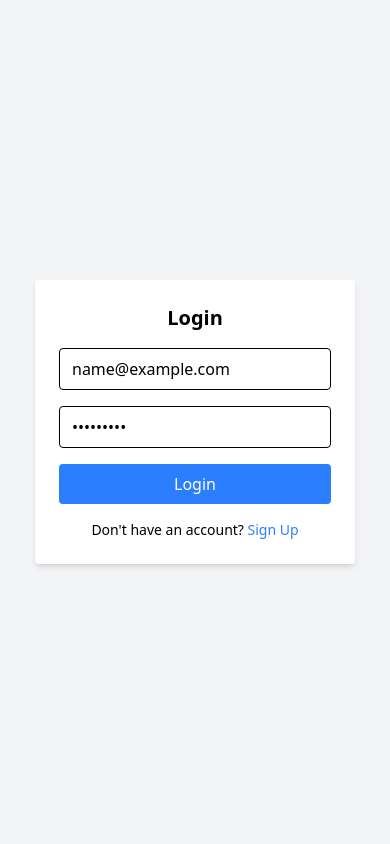
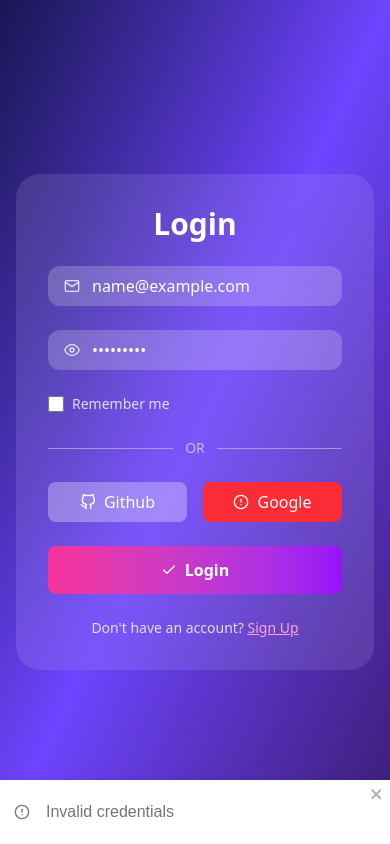
Before and after one commit to samarth1mishra/Practice_app_react_vite, a React (Vite) app: page /login in a window 390 px wide. Both pictures are taken after typing "name@example.com", "Sample123" into the empty fields and a click on the button "Login". Built offline with nearby package versions, Linux system fonts and the light colour scheme.

Commit message:
improved the responsiveness of Saved Data Tab and UI of Login

```diff
--- a/package.json
+++ b/package.json
@@ -11,10 +11,12 @@
   },
   "dependencies": {
     "@tailwindcss/vite": "^4.1.8",
+    "framer-motion": "^12.16.0",
     "react": "^19.1.0",
     "react-dom": "^19.1.0",
     "react-icons": "^5.5.0",
     "react-router-dom": "^7.6.2",
+    "react-toastify": "^11.0.5",
     "tailwindcss": "^4.1.8"
   },
   "devDependencies": {
--- a/src/components/Login.jsx
+++ b/src/components/Login.jsx
@@ -1,31 +1,76 @@
 import {useState} from 'react'
 import {useNavigate} from 'react-router-dom'
+import {motion} from 'framer-motion';
+import {toast,ToastContainer} from 'react-toastify';
+import 'react-toastify/dist/ReactToastify.css';
+import { FiMail,FiLock,FiEye,FiEyeOff,FiCheck,FiLoader,FiGithub,FiAlertCircle} from 'react-icons/fi';
 
 export const Login=()=>{
     const navigate=useNavigate();
     const [email,setEmail]=useState('');
     const [password,setPassword]=useState('');
-    const handleLogin=(e)=>{
+    const [showPwd,setShowPwd]=useState(false);
+    const [remember,setRemember]=useState(false);
+    const [loading,setLoading]=useState(false);
+    const handleLogin=async(e)=>{
         e.preventDefault();
+        if(!email || !password){
+            toast.error('Please fill in all Details');
+            return;
+        }
+        setLoading(true);
+        await new Promise((r)=>setTimeout(r,1000));
         const user=JSON.parse(localStorage.getItem('user'));
         if(user && user.email===email && user.password===password){
             localStorage.setItem('isLoggedIn',true);
-            navigate('/');
+            if(remember )localStorage.setItem('remember Email',email);
+            toast.success('Login Successful!');
+            setTimeout(()=>navigate('/'),500);
         }else{
-            alert('Invalid Email or Password. Please Try again')
+           toast.error('Invalid credentials',{icon:<FiAlertCircle/>});
         }
+        setLoading(false);
     }
     return (
-        <div className="min-h-screen flex items-center justify-center bg-gray-100 dark:bg-gray-900">
-            <form onSubmit={handleLogin} className="bg-white dark:bg-gray-800 p-6 rounded shadow-md w-80 space-y-4">
-                <h2  className="text-xl font-bold text-center dark:text-white">Login</h2>
-                <input type="email" placeholder="Email" required value={email} onChange={(e)=>setEmail(e.target.value)} className="w-full px-3 py-2 border rounded"/>
-                <input type="password" placeholder="Password" required value={password} onChange={(e)=>setPassword(e.target.value)} className="w-full px-3 py-2 border rounded"/>
-                <button type="Submit" className="w-full bg-blue-500 text-white py-2 rounded hover:bg-blue-600">Login</button>
-                <p className="text-center text-sm dark:text-white">
-                    Don't have an account? <a href="/signup" className="text-blue-500 hover:underline"> Sign Up</a>
+        <div className="relative min-h-screen bg-gradient-to-br from-[#191654] via-[#6e44ff] to-[#3b1c73] overflow-hidden">
+             <motion.div className="absolute -inset-[50%] bg-[radial-gradient(ellipse_at_center,_var(--tw-gradient-stops))] from-purple-300 via-pink-400 to-indigo-500 opacity-30 blur-3xl animate-pulse" animate={{rotate:360}} transition={{repeat:Infinity,duration:30,ease:'linear'}}/>
+             <div className="relative flex items-center justify-center min-h-screen px-4 py-12">
+            <motion.form onSubmit={handleLogin} initial={{opacity:0,scale:0.9}} animate={{opacity:1,scale:1}} transition={{duration:0.6,ease:'easeOut'}} className="relative z-10 w-full max-w-md p-8 bg-white/10 backdrop-blur-xl rounded-3xl shadow-2cl space-y-6 border-white/20">
+           {/* <form onSubmit={handleLogin} className="bg-white dark:bg-gray-800 p-6 rounded shadow-md w-80 space-y-4"> */}
+                <h2  className="text-center text-3xl font-bold text-white drop-shadow-cl">Login</h2>
+                <div className="flex items-center bg-white/20 rounded-xl px-4 py-2 focus-within:ring-2 ring-white/40 transition"><FiMail className="text-white/80 mr-3"/>
+                <input type="email" placeholder="Email" value={email} onChange={(e)=>setEmail(e.target.value)} className="flex-1 bg-transparent outline-none text-white placeholder-white/70"/>
+                </div>
+                <div className="flex items-center bg-white/20 rounded-xl px-4 py-2 focus-within:ring-2 ring-white/40 transition">
+                {showPwd ?(
+                    <FiEyeOff className="text-white/80 mr-3 cursor-pointer" onClick={()=>setShowPwd(false)}/>
+                ):(<FiEye className="text-white/80 mr-3 cursor pointer" onClick={()=>setShowPwd(true)}/>)}
+                <input type={showPwd?"text":"password"} placeholder="Password" value={password} onChange={(e)=>setPassword(e.target.value)} className="flex-1 bg-transparent outline-none text-white placeholder-white/70"/>
+                </div>
+                <label className="flex items-center text-white/80 text-sm space-x-2">
+                <input type="checkbox" checked={remember} onChange={(e)=>setRemember(e.target.checked)} className="form-checkbox h-4 w-4 accent-pink-500"/>
+                <span>Remember me</span>
+                </label>
+                <div className="flex items-center text-white/60 text-sm">
+                <span className="flex-grow h-px bg-white/40"></span>
+                <span className="px-3">OR</span>
+                <span className="flex-grow h-px bg-white/40"></span>
+                </div>
+                <div className="flex gap-4">
+                    <button type="button" className="flex-1 flex items-center justify-center gap-2 py-2 bg-white/30 text-white rounded-lg hover:bg-white/40 transition">
+                    <FiGithub/> Github
+                    </button>
+                    <button type="button"  className="flex-1 flex items-center justify-center gap-2 py-2 bg-red-500 text-white rounded-lg hover:bg-red-600 transition">
+                    <FiAlertCircle/> Google
+                    </button>
+                </div>
+                <button type="Submit" disabled={loading}  className="w-full flex items-center justify-center gap-2 py-3 bg-gradient-to-r from-pink-500 to-purple-600 text-white font-bold rounded-lg hover:scale-[1.02] hover:shadow-lg transition disabled:opacity-70">{loading?<FiLoader className="animate-spin"/>:<FiCheck/>}{loading?'Logging in...':'Login'}</button>
+                <p className="text-center text-sm text-white/80">
+                    Don't have an account?{' '}<a href="/signup" className="underline text-pink-300 hover:text-pink-400 transition"> Sign Up</a>
                 </p>
-            </form>
+            </motion.form>
+        </div>
+        <ToastContainer position="bottom-center" autoClose={3000} hideProgressBar/>
         </div>
     )
 
--- a/src/components/ViewFormData.jsx
+++ b/src/components/ViewFormData.jsx
@@ -1,5 +1,5 @@
 import {useState,useEffect} from 'react'
-import {FiTrash2,FiDownload,FiClipboard,FiFileText} from 'react-icons/fi';
+import {FiTrash2,FiDownload,FiClipboard,FiFileText, FiCheckCircle} from 'react-icons/fi';
 export const ViewFormData=()=>{
  const [savedData,setSaveData]=useState(null);
  const [message,setMessage]=useState('');
@@ -46,34 +46,37 @@ export const ViewFormData=()=>{
 
 if(!savedData){
     return (
-        <div className="p-4 text-center text-gray-600 dark:text-gray-300">
-            <p className="text-lg font-bold ">"Form is Not Submitted Yet!. Please Submit It."</p>
+        <div className="flex flex-col items-center justify-center h-full p-8 bg-gradient-to-br from-blue-50 to-purple-100 dark:from-gray-900 dark:to-gray-800 rounded-lg shadow-lg">
+            <FiFileText className="text-6xl text-blue-400 dark:text-gray-600 mb-4 animate-pulse"/>
+            <p className="text-lg font-semibold text-gray-700 dark:text-gray-300 ">"Form is Not Submitted Yet! Please Submit It."</p>
         </div>
     );
 }
 return (
-    <div className="p-4 sm:p-6 md:p-8 max-w-5xl mx-auto">
-        <div className="flex items-center justify-center mb-6 space-x-2">
-        <FiFileText className="text-3xl text-blue-600"/>
+    <div className="p-4 sm:p-6 md:p-8 lg:p-10 max-w-7xl mx-auto">
+        <div className="flex flex-col sm:flex-row items-center justify-center mb-6 gap-4">
+        <FiFileText className="text-3xl text-blue-700 dark:text-blue-300"/>
         <h1 className="text-2xl md:text-3xl font-semibold text-blue-700 dark:text-blue-300 "> Details of the Form That is Submitted </h1>
        </div>
-       <div className="grid grid-cols-1 sm:grid-cols-2  gap-6 bg-white dark:bg-gray-800 p-6 rounded-lg shadow-md">
+       <div className="grid grid-cols-1 sm:grid-cols-2 md:grid-cols-3 lg:grid-cols-4 gap-6">
             {Object.entries(savedData).map(([key,value])=>(
-              <div key={key} className="flex flex-col text-sm sm:text-base">
-                <span className="font-semibold text-gray-700 dark:text-gray-300 capitalize">{key.replace(/([A-Z])/g,' $1')}</span>
-                <span className="text-gray-900 dark:text-white break-words">{value||'-'}</span>
+              <div key={key} className="relative flex flex-col bg-white dark:bg-gray-800 p-4 rounded-lg shadow gover:shadow-lg transition duration-300 border border-blue-100 dark:border-gray-700 ">
+                <span className="text-xs font-semibold text-blue-600 dark:text-blue-300 uppercase tracking wide">{key.replace(/([A-Z])/g,' $1')}</span>
+                <span className="mt-1 text-gray-900 dark:text-gray-100 break-words text-sm">{value||'-'}</span>
                 </div>
             ))}
         </div>
-        {message && (
-            <div className="">
-                {message}
-                </div>
+         <div className="flex items-center justify-center gap- mt-4">
+        { message && (
+            <div className="flex items-center gap-2 bg-green-100 text-bg-green-800 dark:bg-green-800 dark:text-green-100 px-4 py-2 rounded-lg shadow animate-fade-in">
+               <FiCheckCircle /><span>{message}</span>
+            </div>
         )}
-    <div className="flex flex-col sm:flex-row justify-between ">
-        <button className="px-6 py-2  bg-red-500 hover:bg-red-600 text-white rounded-lg transition duration-200" onClick={copyToClipboard}><FiTrash2 className="mr-2" /> Copy JSON</button>
-        <button className="px-6 py-2  bg-red-500 hover:bg-red-600 text-white rounded-lg transition duration-200" onClick={downloadJson}><FiTrash2 className="mr-2" /> Download JSON</button>
-        <button className="px-6 py-2  bg-red-500 hover:bg-red-600 text-white rounded-lg transition duration-200" onClick={clearData}><FiTrash2 className="mr-2" /> Clear Saved Data</button>
+        </div>
+    <div className="grid grid-cols-1 sm:grid-cols-3 gap-4 mt-8">
+        <button  className="flex items-center justify-center gap-2 w-full px-4 py-3 bg-yellow-400 hover:bg-yellow-500 text-white font-semibold rounded-xl shadow-md transition" onClick={copyToClipboard}><FiClipboard className="text-lg" /><span className="text-sm sm:text-base">Copy JSON</span></button>
+        <button  className="flex items-center justify-center gap-2 w-full px-4 py-3 bg-green-500 hover:bg-green-600 text-white font-semibold rounded-xl shadow-md transition" onClick={downloadJson}><FiDownload className="text-lg" /><span className="text-sm sm:text-base">Download JSON</span></button>
+        <button  className="flex items-center justify-center gap-2 w-full px-4 py-3 bg-red-500 hover:bg-red-600 text-white font-semibold rounded-xl shadow-md transition" onClick={clearData}><FiTrash2 className="text-lg" /><span className="text-sm sm:text-base">Clear Data</span></button>
 
     </div>
     </div>
```
Also changed, not shown: 1 other file (tests, documents, lock files or other folders).
